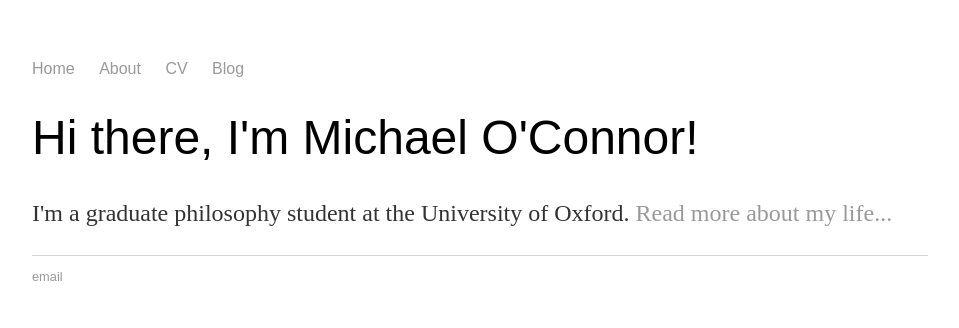
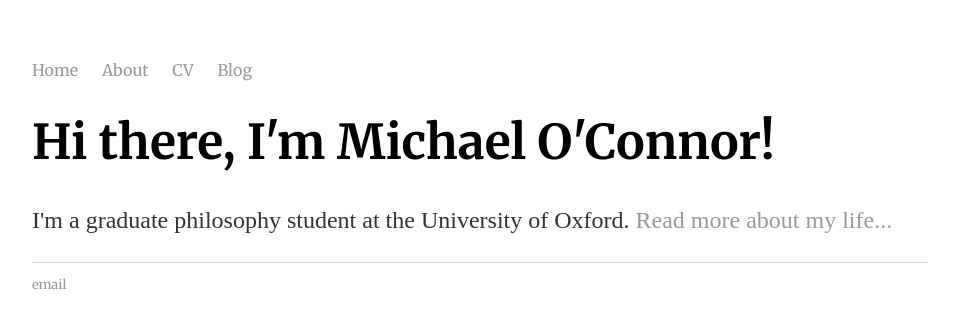
Before and after one commit to MichaelO-Connor/MichaelO-Connor.github.io, a Jekyll site: the page built from index.html, in a window 1280 px wide. Shown: the top 328 px of the page, without its empty margins (160-1119 px from the left). Built offline with Jekyll 4.4.1, drawn with Linux system fonts in a browser that asks for light colours; some web fonts are replaced.

Commit message:
Update main.css

```diff
--- a/css/main.css
+++ b/css/main.css
@@ -1,4 +1,6 @@
-@import url("https://use.typekit.net/bjh6zfl.css");
+@import url(http://fonts.googleapis.com/css?family=Merriweather:300,300italic,400,400italic,700,700italic);
+@import url(http://fonts.googleapis.com/css?family=Montserrat);
+
 body {
     margin: 60px auto;
     width: 70%;
@@ -6,9 +8,7 @@
 nav ul, footer ul {
     padding: 0px;
     list-style: none;
-   font-family: alegreya-sans, sans-serif;
-font-style: normal;
-font-weight: 200;
+  font-family: 'Merriweather'
 }
 nav ul li, footer ul li {
     display: inline;
@@ -23,9 +23,7 @@
 }
 h1 {
     font-size: 3em;
-    font-family: alegreya-sans, sans-serif;
-font-style: normal;
-font-weight: 200;
+   font-family: 'Merriweather'
 }
 p {
     font-size: 1.5em;
```
